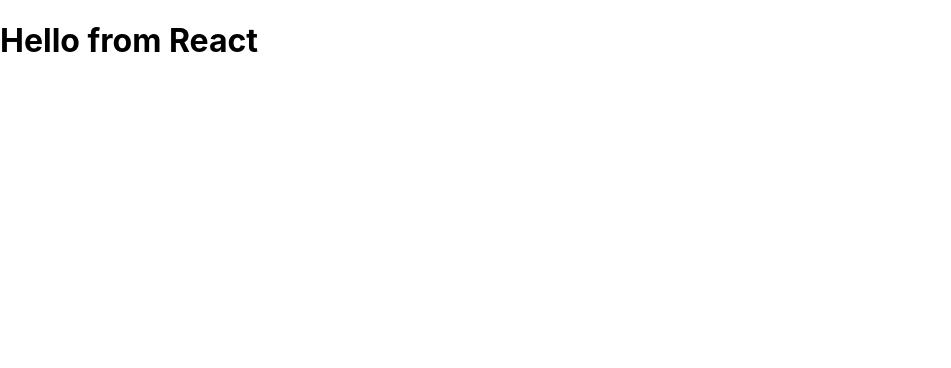
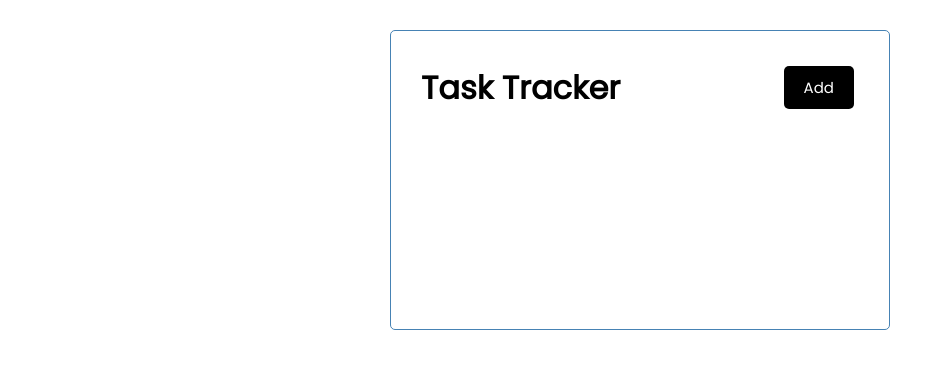
Before and after one commit to seguri/react-crash-course, a React (Create React App) app: page / in a window 1280 px wide. Shown: the top 368 px of the page, without its empty margins (0-951 px from the left). Built offline with nearby package versions, Linux system fonts and the light colour scheme.

Commit message:
Add Header component

```diff
--- a/src/App.js
+++ b/src/App.js
@@ -1,7 +1,9 @@
+import Header from './components/Header'
+
 function App() {
   return (
     <div className="container">
-      <h1>Hello from React</h1>
+      <Header/>
     </div>
   );
 }
--- /dev/null
+++ b/src/components/Header.js
@@ -0,0 +1,10 @@
+const Header = () => {
+  return (
+    <header className='header'>
+      <h1>Task Tracker</h1>
+      <button className='btn'>Add</button>
+    </header>
+  )
+}
+
+export default Header
--- a/src/index.css
+++ b/src/index.css
@@ -1,13 +1,112 @@
-body {
+@import url('https://fonts.googleapis.com/css2?family=Poppins:wght@300;400&display=swap');
+
+* {
+  box-sizing: border-box;
   margin: 0;
-  font-family: -apple-system, BlinkMacSystemFont, 'Segoe UI', 'Roboto', 'Oxygen',
-    'Ubuntu', 'Cantarell', 'Fira Sans', 'Droid Sans', 'Helvetica Neue',
-    sans-serif;
-  -webkit-font-smoothing: antialiased;
-  -moz-osx-font-smoothing: grayscale;
+  padding: 0;
 }
 
-code {
-  font-family: source-code-pro, Menlo, Monaco, Consolas, 'Courier New',
-    monospace;
+body {
+  font-family: 'Poppins', sans-serif;
 }
+
+.container {
+  max-width: 500px;
+  margin: 30px auto;
+  overflow: auto;
+  min-height: 300px;
+  border: 1px solid steelblue;
+  padding: 30px;
+  border-radius: 5px;
+}
+
+.header {
+  display: flex;
+  justify-content: space-between;
+  align-items: center;
+  margin-bottom: 20px;
+}
+
+.btn {
+  display: inline-block;
+  background: #000;
+  color: #fff;
+  border: none;
+  padding: 10px 20px;
+  margin: 5px;
+  border-radius: 5px;
+  cursor: pointer;
+  text-decoration: none;
+  font-size: 15px;
+  font-family: inherit;
+}
+
+.btn:focus {
+  outline: none;
+}
+
+.btn:active {
+  transform: scale(0.98);
+}
+
+.btn-block {
+  display: block;
+  width: 100%;
+}
+
+.task {
+  background: #f4f4f4;
+  margin: 5px;
+  padding: 10px 20px;
+  cursor: pointer;
+}
+
+.task.reminder {
+  border-left: 5px solid green;
+}
+
+.task h3 {
+  display: flex;
+  align-items: center;
+  justify-content: space-between;
+}
+
+.add-form {
+  margin-bottom: 40px;
+}
+
+.form-control {
+  margin: 20px 0;
+}
+
+.form-control label {
+  display: block;
+}
+
+.form-control input {
+  width: 100%;
+  height: 40px;
+  margin: 5px;
+  padding: 3px 7px;
+  font-size: 17px;
+}
+
+.form-control-check {
+  display: flex;
+  align-items: center;
+  justify-content: space-between;
+}
+
+.form-control-check label {
+  flex: 1;
+}
+
+.form-control-check input {
+  flex: 2;
+  height: 20px;
+}
+
+footer {
+  margin-top: 30px;
+  text-align: center;
+}
```
